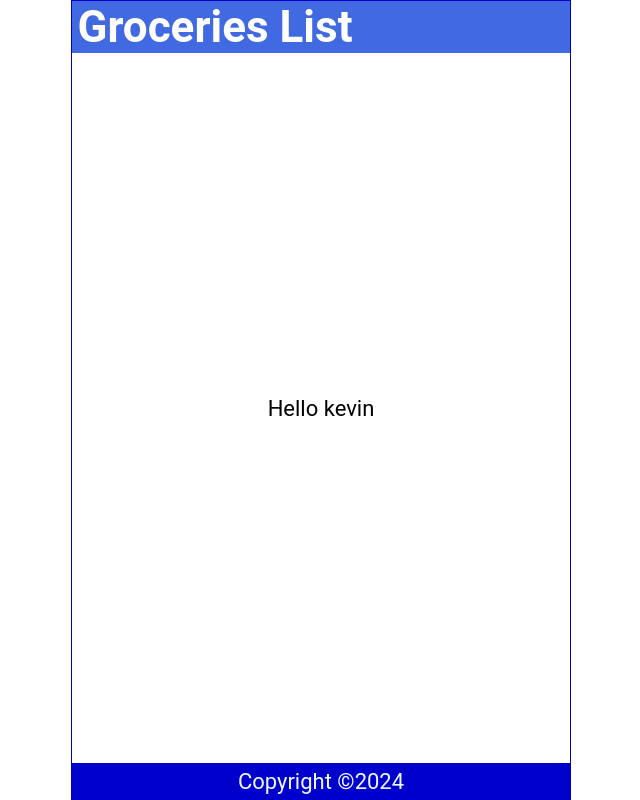
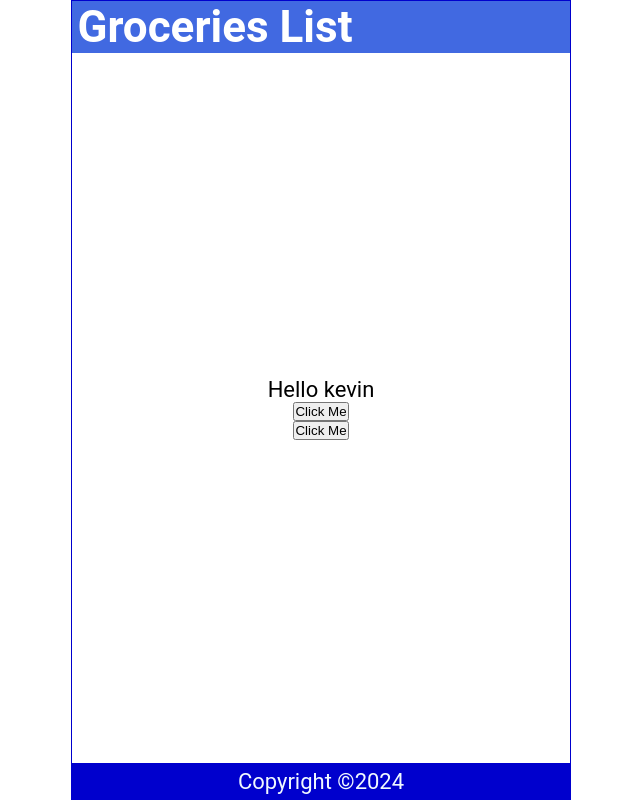
Before and after one commit to t-frizzell/01tut, a React (Create React App) app: page / in a window 1280 px wide. Shown: the whole page, without its empty margins (319-959 px from the left). Built offline with nearby package versions, Linux system fonts and the light colour scheme.

Commit message:
Ch5 - Click Events

```diff
--- a/src/Content.js
+++ b/src/Content.js
@@ -2,21 +2,45 @@ import React from 'react'
 
 // Move arrow function from App.js into this Main.js component
 
+const Content = () => {
     /*
     Functions are created using const keyword
     Standard practice is to create functions using arrow functions = () => {}
     */
     const handleNameChange = () => {
-    const names = ["bob","kevin","dave"];
+        const names = ["bob", "kevin", "dave"];
         const int = Math.floor(Math.random() * 3);
         return names[int];
     }
 
-const Content = () => {
+    // Remember, using an arrow function
+    const handleClick = () => {
+        console.log("Button Clicked");
+    }
+    const handleClick2 = (name) => {
+        console.log(`${name} was clicked`); // use a template literal
+    }
+
     return (
         <main>
+            <p onDoubleClick={() => handleClick()}>
             {/* Instead of <div>, using <main> because this is the main content of the page */}
             Hello {handleNameChange()}
+            </p>
+
+            {/* Without using an event (button & click), functions are invoked when the page loads. */}
+            <button onClick={handleClick}>
+                {/*
+                    We are using a reference to handleClick, by the lack of parenthesis.
+                    If parenthesis were used, the function would be invoked automatically.
+                */}
+
+                {/* Buttons by default should have some text */}
+                Click Me
+            </button>
+
+            {/* To pass in arguments / parameters to functions from properties, use an anonymous function () => {} */}
+            <button onClick={() => {handleClick2('Dave')}}> Click Me</button>
         </main>
     )
 }
```
Lines whose indentation alone changed are shown as unchanged.
